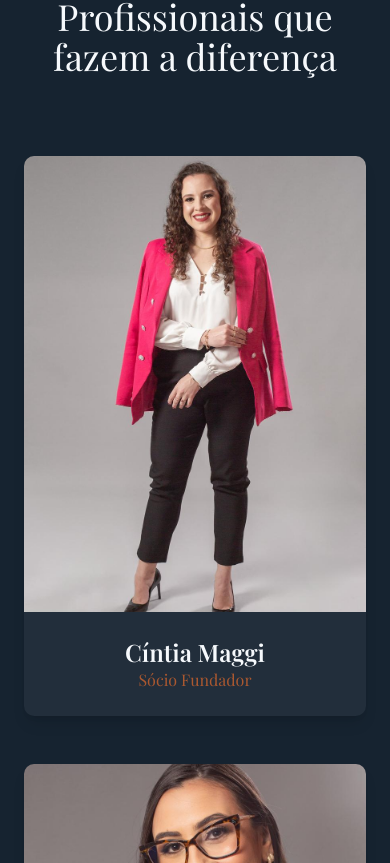
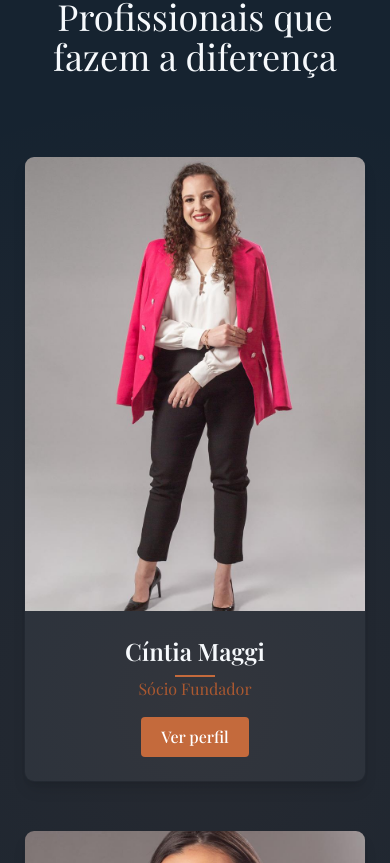
Before and after one commit to FranciscoEvaldt/Site_Maggi-Silveira, a Next.js app: page / in a window 390 px wide. Shown: the part 4901-5764 px from the top of the page. Built offline with nearby package versions, Linux system fonts and the light colour scheme; a web font is replaced by a local one.

Commit message:
update team

```diff
--- a/components/team.tsx
+++ b/components/team.tsx
@@ -3,7 +3,7 @@
 import { useState } from "react";
 import Image from "next/image";
 
-const team = [
+const team: TeamMember[] = [
   {
     name: "Cíntia Maggi",
     role: "Sócio Fundador",
@@ -30,12 +30,21 @@ Possui mais de seis anos de atuação no ramo da advocacia e experiência consol
   },
 ];
 
+type TeamMember = {
+  name: string
+  role: string
+  image: string
+  description: string
+  lattes: string
+}
+
 export function Team() {
-  const [selectedMember, setSelectedMember] = useState<any>(null);
+  const [selectedMember, setSelectedMember] = useState<TeamMember | null>(null);
 
   return (
-    <section id="team" className="py-28 bg-primary">
-      <div className="max-w-6xl mx-auto px-6 lg:px-8">
+    <section id="team" className="py-28 relative bg-primary overflow-hidden">
+      <div className="absolute inset-0 opacity-10 bg-[radial-gradient(circle_at_center,_#C46A3C,_transparent_70%)]"></div>
+      <div className="relative max-w-6xl mx-auto px-6 lg:px-8">
         {/* Título */}
 
         <div className="text-center mb-20">
@@ -55,7 +64,7 @@ export function Team() {
             <div
               key={index}
               onClick={() => setSelectedMember(member)}
-              className="group relative rounded-xl overflow-hidden shadow-lg cursor-pointer"
+              className="group relative rounded-xl overflow-hidden shadow-lg cursor-pointer border border-transparent hover:border-[#C46A3C] transition-all duration-300"
             >
               <div className="relative w-full aspect-[3/4] overflow-hidden">
                 <Image
@@ -65,7 +74,6 @@ export function Team() {
                   className="object-cover transition duration-700 group-hover:scale-110"
                 />
 
-                {/* overlay */}
                 <div className="absolute inset-0 bg-black/30 opacity-0 group-hover:opacity-100 transition duration-500 flex items-center justify-center">
                   <span className="bg-[#C46A3C] text-white px-6 py-2 rounded-md font-medium">
                     Ver perfil →
@@ -73,13 +81,27 @@ export function Team() {
                 </div>
               </div>
 
-              {/* texto */}
               <div className="p-6 text-center bg-primary-foreground/5">
-                <h3 className="text-2xl font-semibold text-primary-foreground">
-                  {member.name}
-                </h3>
+                <div className="inline-block">
+                  <h3 className="text-2xl font-semibold text-primary-foreground">
+                    {member.name}
+                  </h3>
 
-                <p className="text-accent">{member.role}</p>
+                  <div className="h-[2px] bg-[#C46A3C] w-10 mt-2 mx-auto md:mx-0 transition-all duration-500 group-hover:w-full"></div>
+                </div>
+
+                <p className="text-accent mb-4">{member.role}</p>
+
+                {/* botão só no celular */}
+                <button
+                  onClick={(e) => {
+                    e.stopPropagation();
+                    setSelectedMember(member);
+                  }}
+                  className="md:hidden bg-[#C46A3C] text-white px-5 py-2 rounded-md font-medium hover:bg-[#A5552F] transition"
+                >
+                  Ver perfil
+                </button>
               </div>
             </div>
           ))}
```
